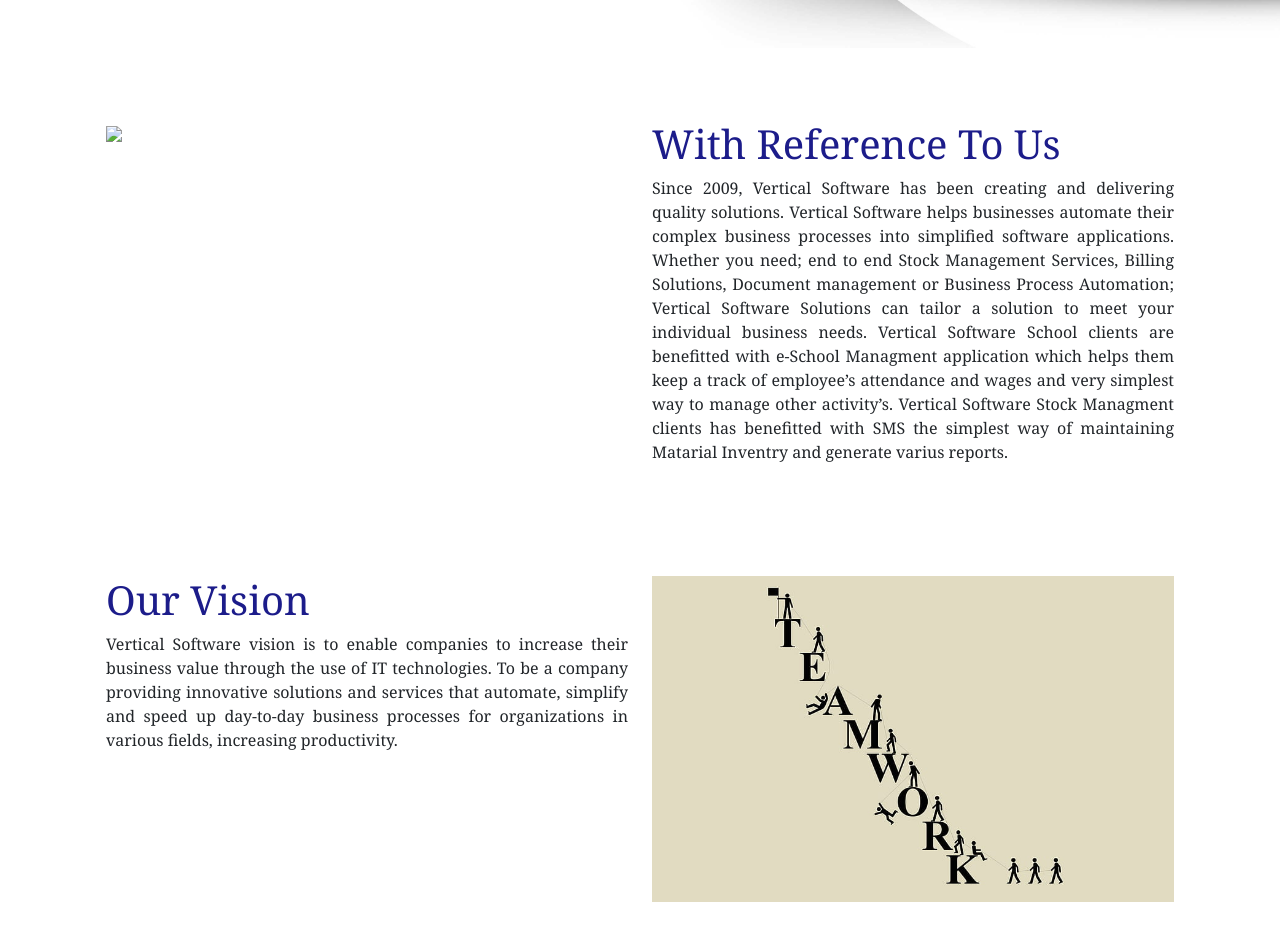
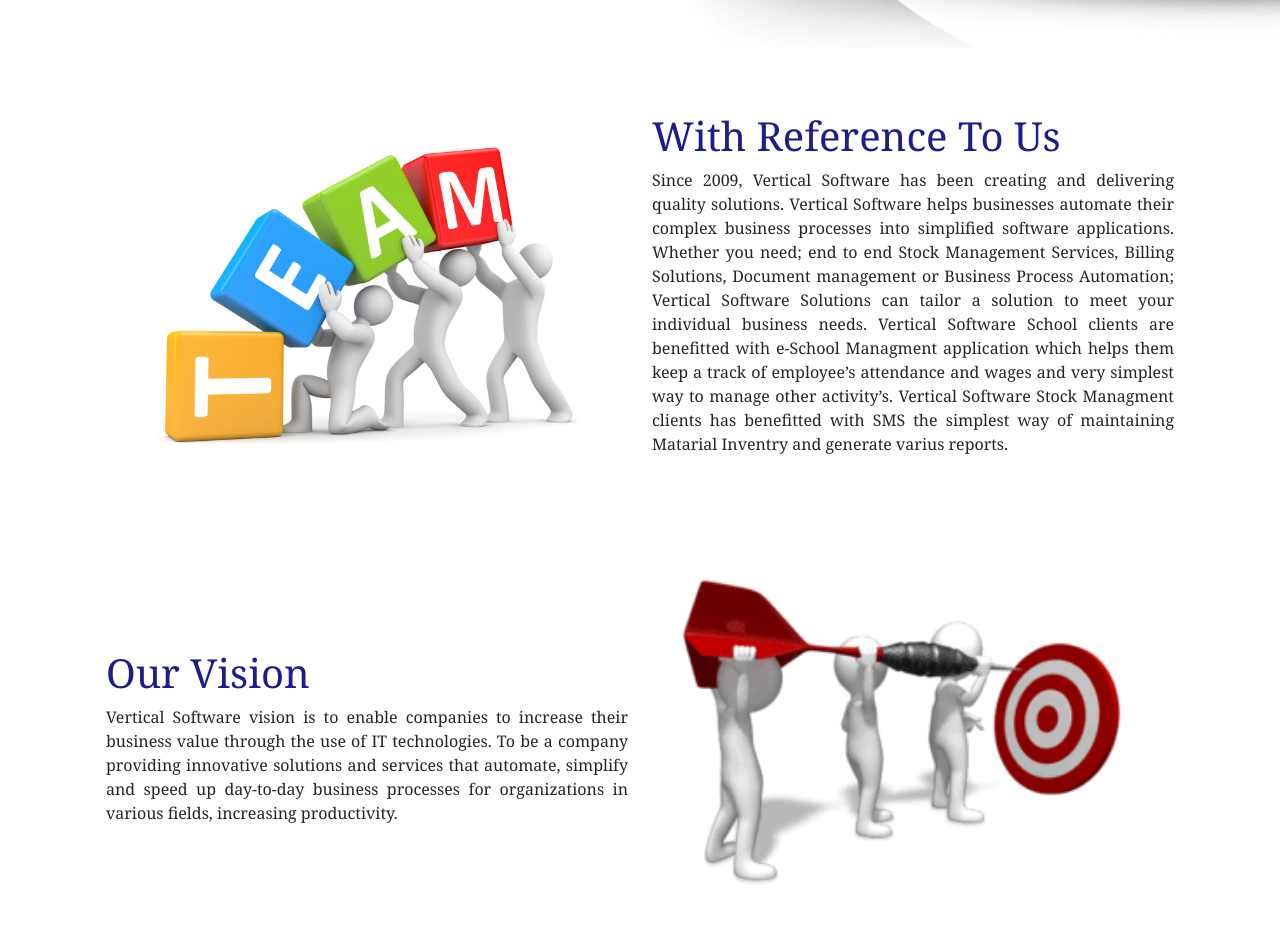
Before and after one commit to saloni27062000/Vertical-Software, a plain HTML site: page about.html in a window 1280 px wide. Shown: the part 798-1747 px from the top of the page. Drawn offline with Linux system fonts and the light colour scheme.

Commit message:
3 commit

```diff
--- a/about.html
+++ b/about.html
@@ -99,13 +99,13 @@
 
       <!--  -->
 
-      <div class="container mt-4 bg-white">
-        <div class="row mt-2 p-4">
+      <div class="container  bg-white">
+        <div class="row p-4">
           <div class="col-sm-6 mt-4">
-            <img src="images/f6b110c3fedf27c65221a27b0d97cde0.gif" class="img-fluid">
+            <img src="Images/Teamwork-clipart-2.jpg" class="img-fluid">
 
           </div>
-          <div class="col-sm-6 mt-4" style="text-align: justify;">
+          <div class="col-sm-6 mt-4 align-content-center" style="text-align: justify;">
            <h1 style="color: rgb(28, 28, 138);">With Reference To Us</h1>
        <p>Since 2009, Vertical Software has been creating and delivering quality solutions. Vertical Software helps businesses automate their complex business processes into simplified software applications. Whether you need; end to end Stock Management Services, Billing Solutions, Document management or Business Process Automation; Vertical Software Solutions can tailor a solution to meet your individual business needs.
         Vertical Software School clients are benefitted with e-School Managment application which helps them keep a track of employee’s attendance and wages and very simplest way to manage other activity’s. Vertical Software Stock Managment clients has benefitted with SMS the simplest way of maintaining Matarial Inventry and generate varius reports.
@@ -115,16 +115,16 @@
       </div>
 
 
-      <div class="container mt-4 bg-white">
-        <div class="row mt-4 p-4">
+      <div class="container bg-white">
+        <div class="row p-4">
 
-          <div class="col-sm-6 mt-4" style="text-align: justify;">
+          <div class="col-sm-6 mt-2 align-content-center" style="text-align: justify;">
            <h1 style="color: rgb(28, 28, 138);">Our Vision</h1>
              <p>Vertical Software vision is to enable companies to increase their business value through the use of IT technologies. To be a company providing innovative solutions and services that automate, simplify and speed up day-to-day business processes for organizations in various fields, increasing productivity.
              </p>
           </div>
           <div class="col-sm-6 mt-4">
-            <img src="images/desktop-wallpaper-3-teamwork-office-team.jpg" class="img-fluid">
+            <img src="images/t.gif" class="img-fluid">
 
           </div>
         </div>
```
Also changed, not shown: Images/Teamwork-clipart-2.jpg (added), Images/t.gif (added).
